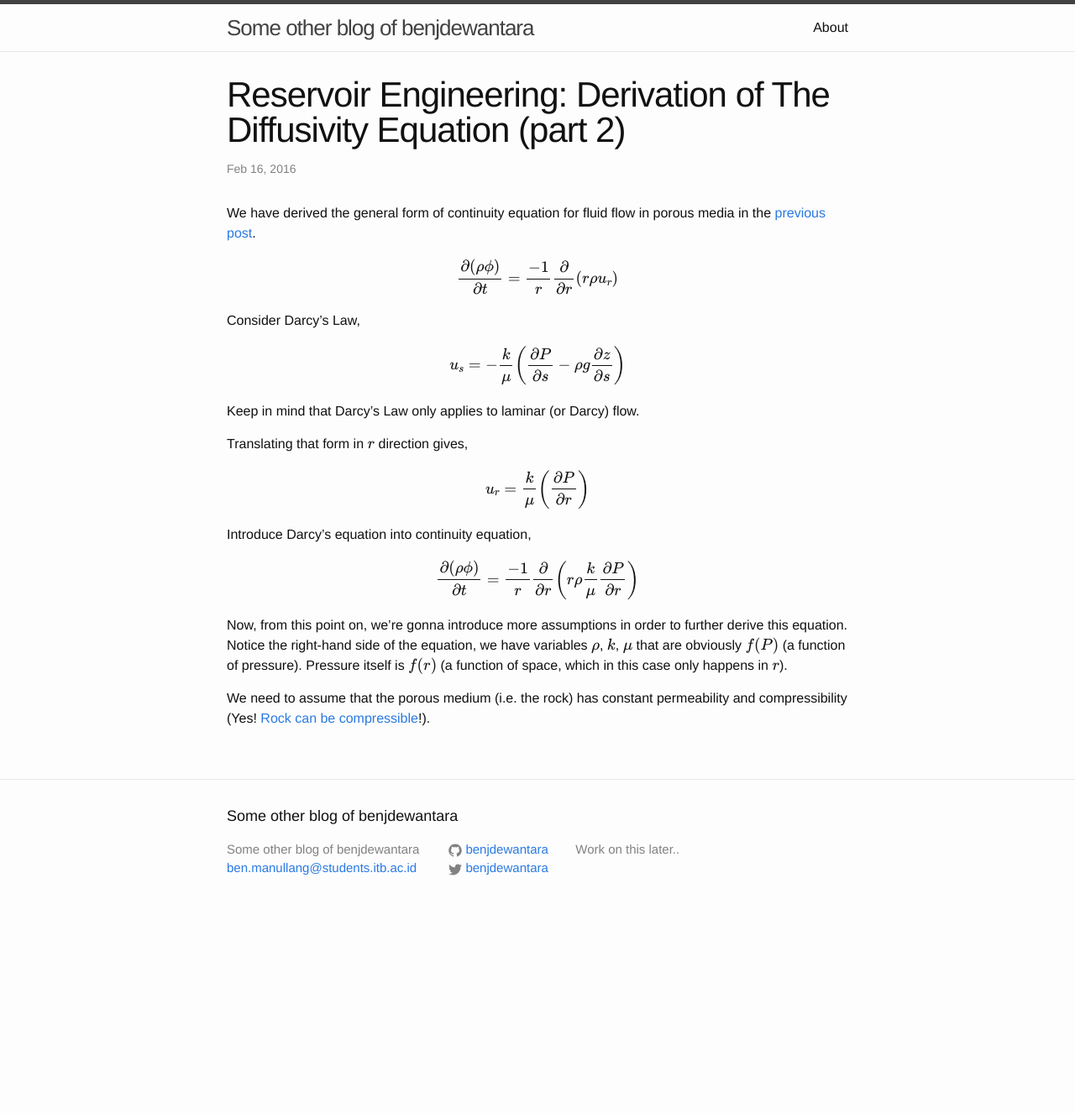
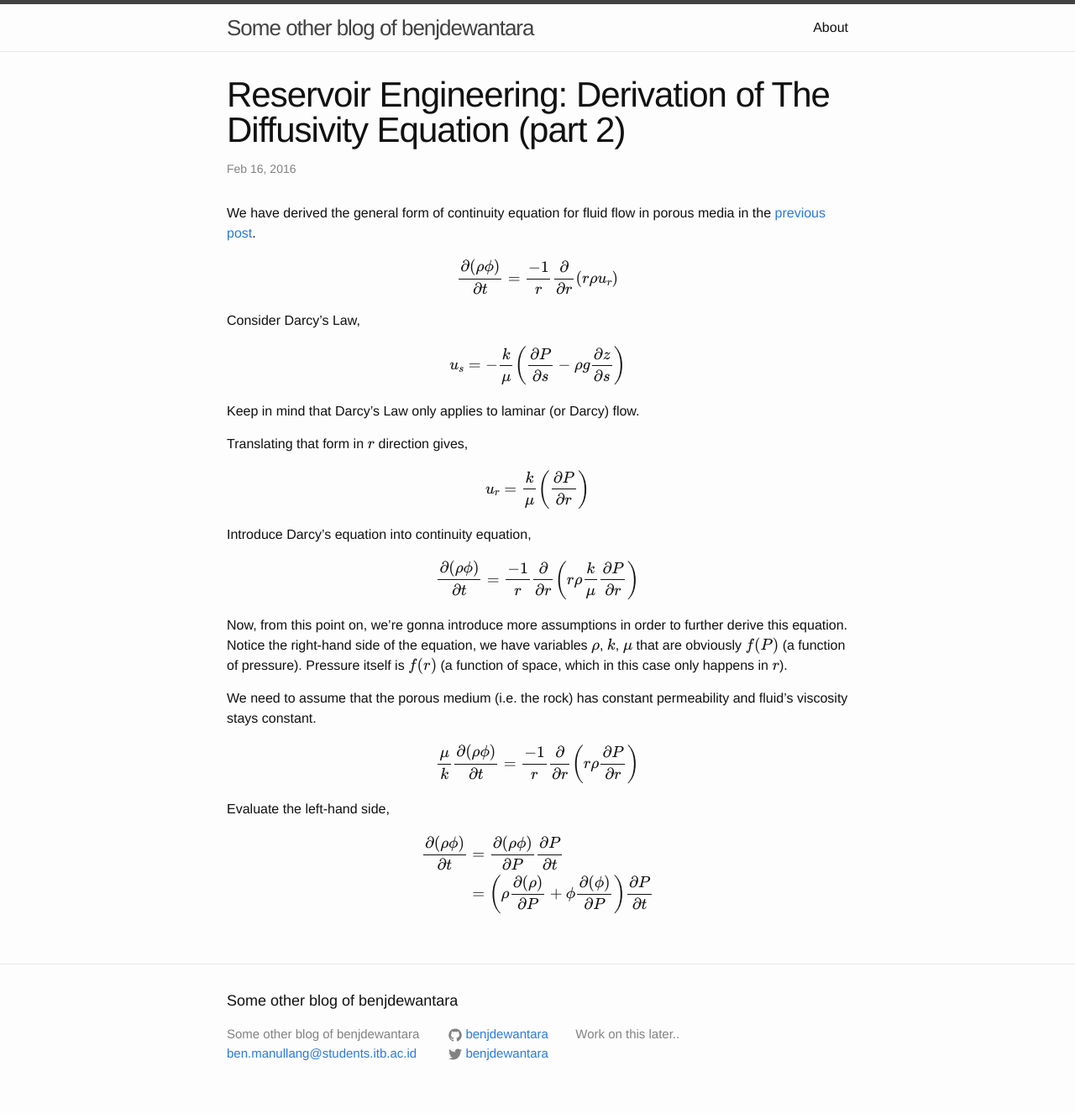
Before and after one commit to benjdewantara/benjdewantara.github.io, a Jekyll site: the page built from _posts/2016-02-16-review-res-eng-derivation-of-diffusivity-equation-pt-2.md, in a window 1280 px wide. Shown: the whole page at 84% size. Built offline with Jekyll 4.4.1, drawn with Linux system fonts in a browser that asks for light colours; formulas are drawn with MathJax 3; comment, search, counter and statistics services are not loaded; before the commit the page ends 1106 px from its top, so only the background shows below that.

Commit message:
Added a new post

```diff
--- a/_posts/2016-02-16-review-res-eng-derivation-of-diffusivity-equation-pt-2.md
+++ b/_posts/2016-02-16-review-res-eng-derivation-of-diffusivity-equation-pt-2.md
@@ -27,7 +27,24 @@ $$ \frac{\partial{ \left( \rho\phi \right) }}{\partial{t}} = \frac{-1}{r} \frac{
 
 Now, from this point on, we're gonna introduce more assumptions in order to further derive this equation. Notice the right-hand side of the equation, we have variables $$ \rho $$, $$ k $$, $$ \mu $$ that are obviously $$ f(P) $$ (a function of pressure). Pressure itself is $$ f(r) $$ (a function of space, which in this case only happens in $$ r $$).
 
-We need to assume that the porous medium (i.e. the rock) has constant permeability and compressibility (Yes! [Rock can be compressible](compaction-drive-res)!).
+We need to assume that the porous medium (i.e. the rock) has constant permeability and fluid's viscosity stays constant.
+
+{% comment %}
+ (yes, [rock can be compressible](compaction-drive-res)!).
+{% endcomment %}
+
+
+$$ \frac{\mu}{k} \frac{\partial(\rho\phi)}{\partial{t}} = \frac{-1}{r} \frac{\partial}{\partial r} \left( r \rho \frac{\partial P}{\partial r} \right) $$
+
+Evaluate the left-hand side,
+
+$$
+\begin{align}
+\frac{\partial (\rho\phi)}{\partial t} &= \frac{\partial (\rho\phi)}{\partial P} \frac{\partial P}{\partial t} \\
+&= \left( \rho \frac{\partial (\rho)}{\partial P} + \phi \frac{\partial (\phi)}{\partial P} \right) \frac{\partial P}{\partial t}
+
+\end{align}
+$$
 
 
 
```
